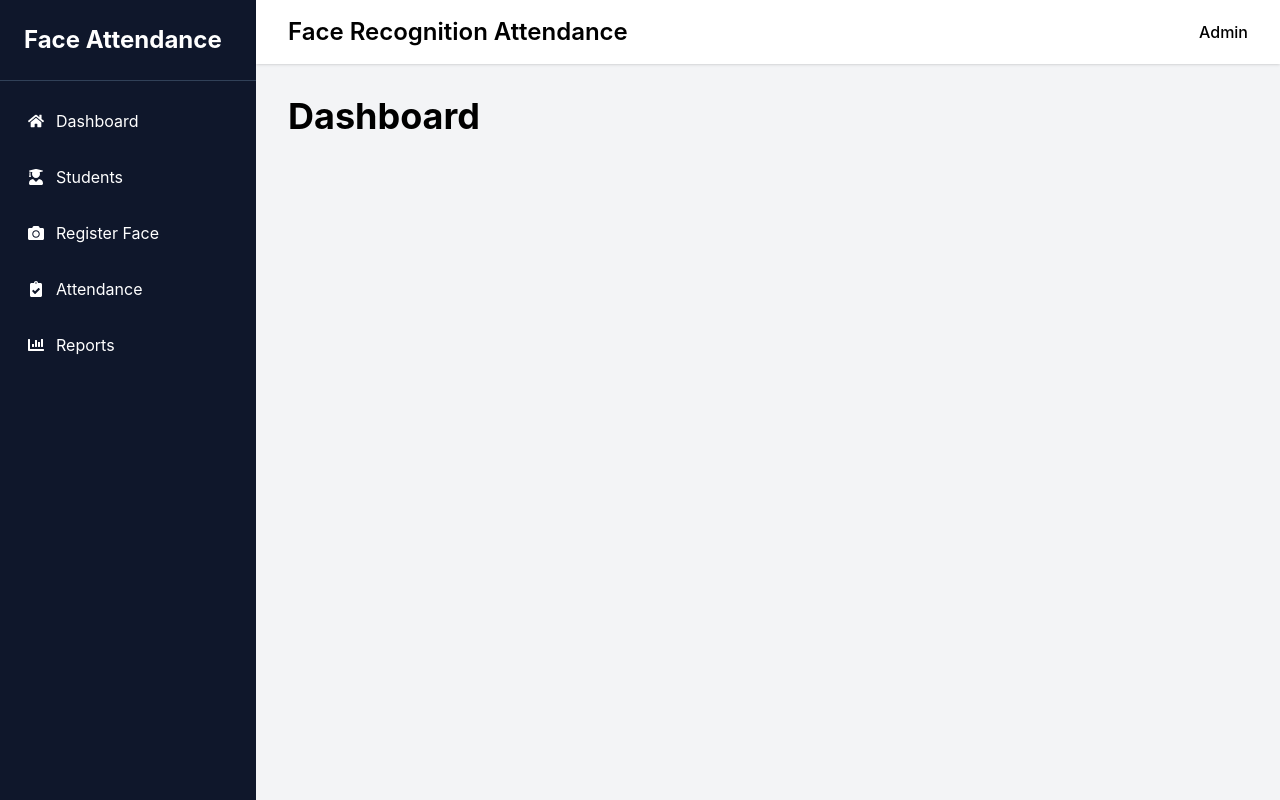
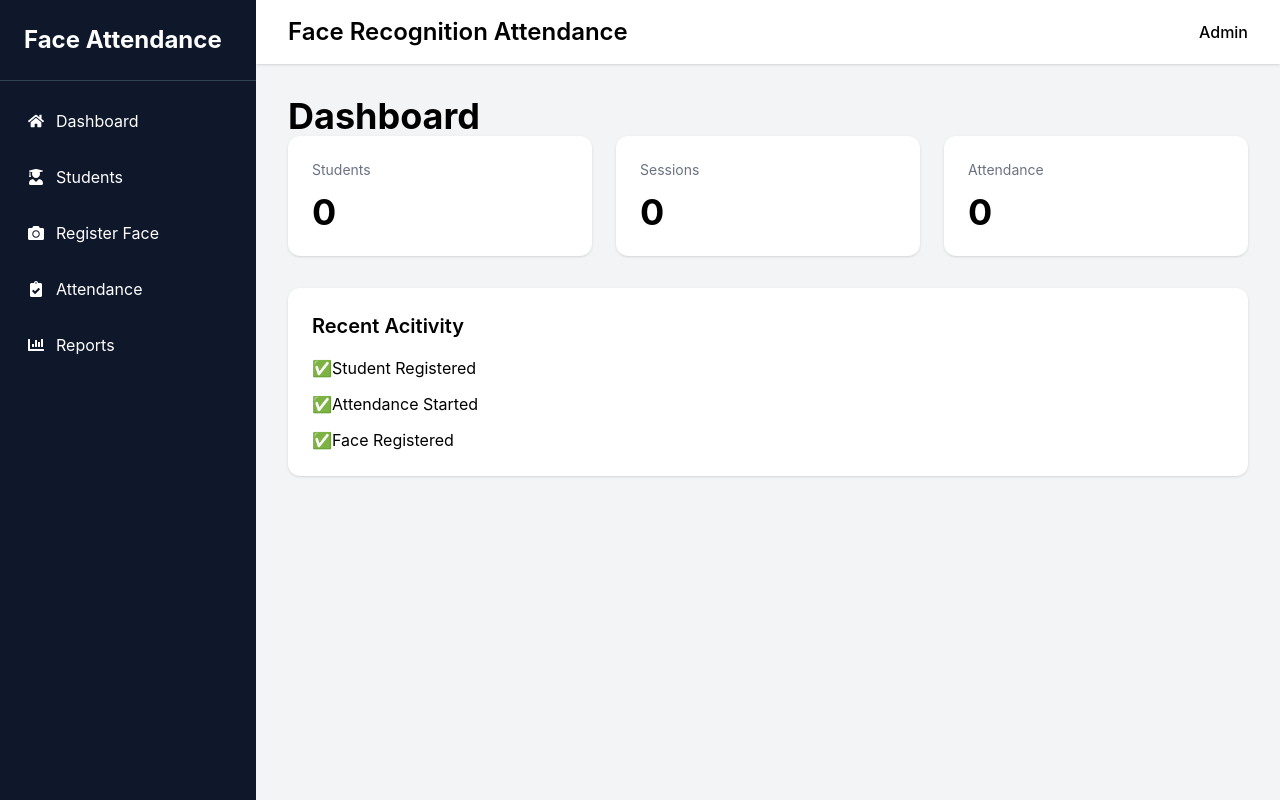
Before and after one commit to devs1man/face-recognition-attendance-system, a React app in the folder frontend/: page / in a window 1280 px wide. Built offline with nearby package versions, Linux system fonts and the light colour scheme; the HTML template or start-up script is replaced by a standard one.

Commit message:
Added recent activity

```diff
--- a/frontend/src/components/Card.jsx
+++ b/frontend/src/components/Card.jsx
@@ -0,0 +1,9 @@
+function Card({ title, value }) {
+  return (
+    <div className="bg-white rounded-xl shadow p-6">
+      <h2 className="text-gray-500 text-sm">{title}</h2>
+      <p className="text-4xl font-bold mt-3">{value}</p>
+    </div>
+  );
+}
+export default Card;
--- a/frontend/src/pages/Dashboard.jsx
+++ b/frontend/src/pages/Dashboard.jsx
@@ -1,9 +1,24 @@
 import DashboardLayout from "../layouts/DashboardLayout";
+import Card from "../components/Card";
 
 function Dashboard() {
   return (
     <DashboardLayout>
       <h1 className="text-4xl font-bold">Dashboard</h1>
+      <div className="grid grid-cols-3 gap-6">
+        <Card title="Students" value="0" />
+        <Card title="Sessions" value="0" />
+        <Card title="Attendance" value="0" />
+      </div>
+
+      <div className="bg-white rounded-xl shadow p-6 mt-8">
+        <h2 className="text-xl font-semibold mb-4">Recent Acitivity</h2>
+        <ul className="space-y-3">
+          <li>✅Student Registered</li>
+          <li>✅Attendance Started</li>
+          <li>✅Face Registered</li>
+        </ul>
+      </div>
     </DashboardLayout>
   );
 }
```
